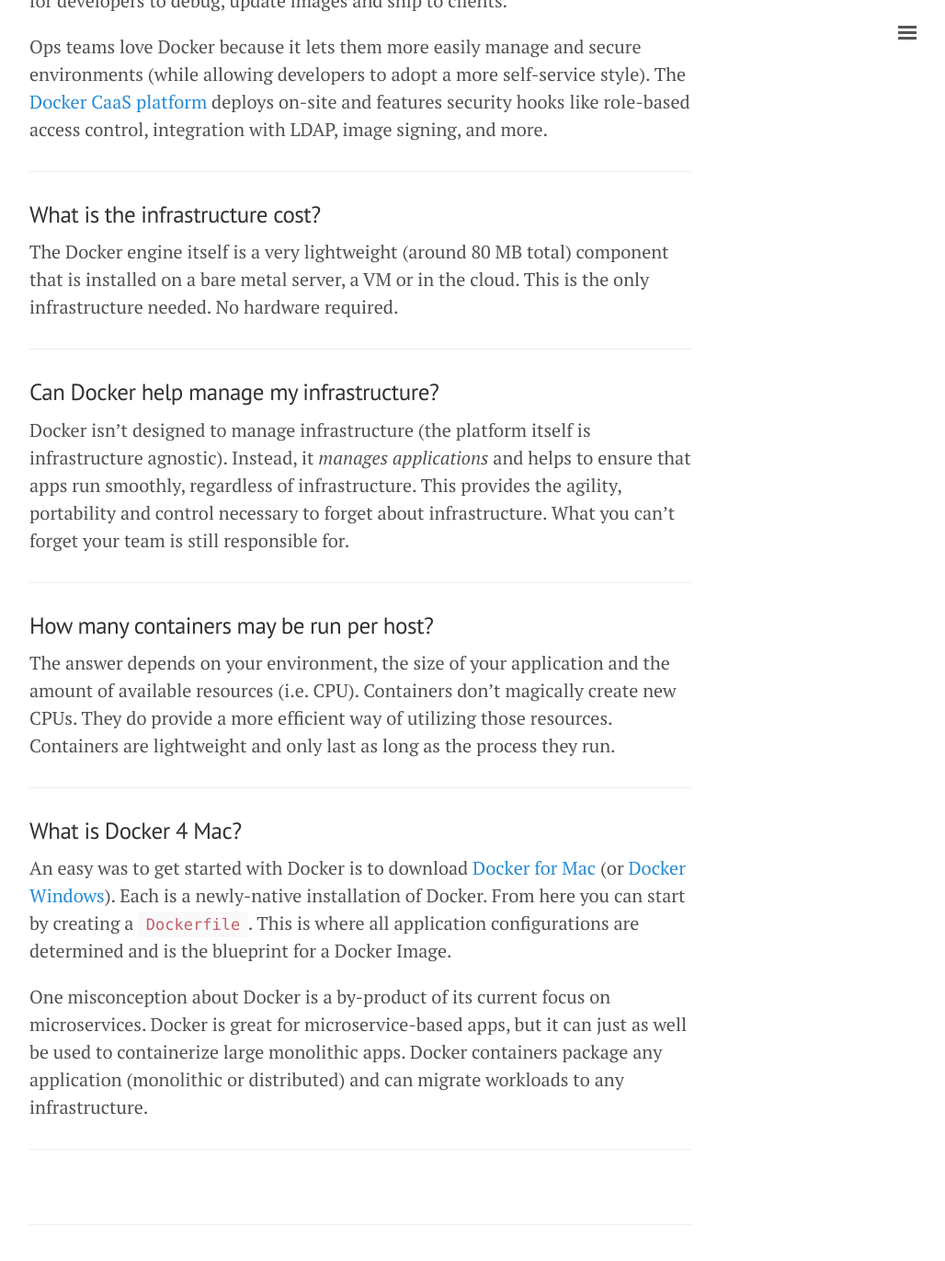
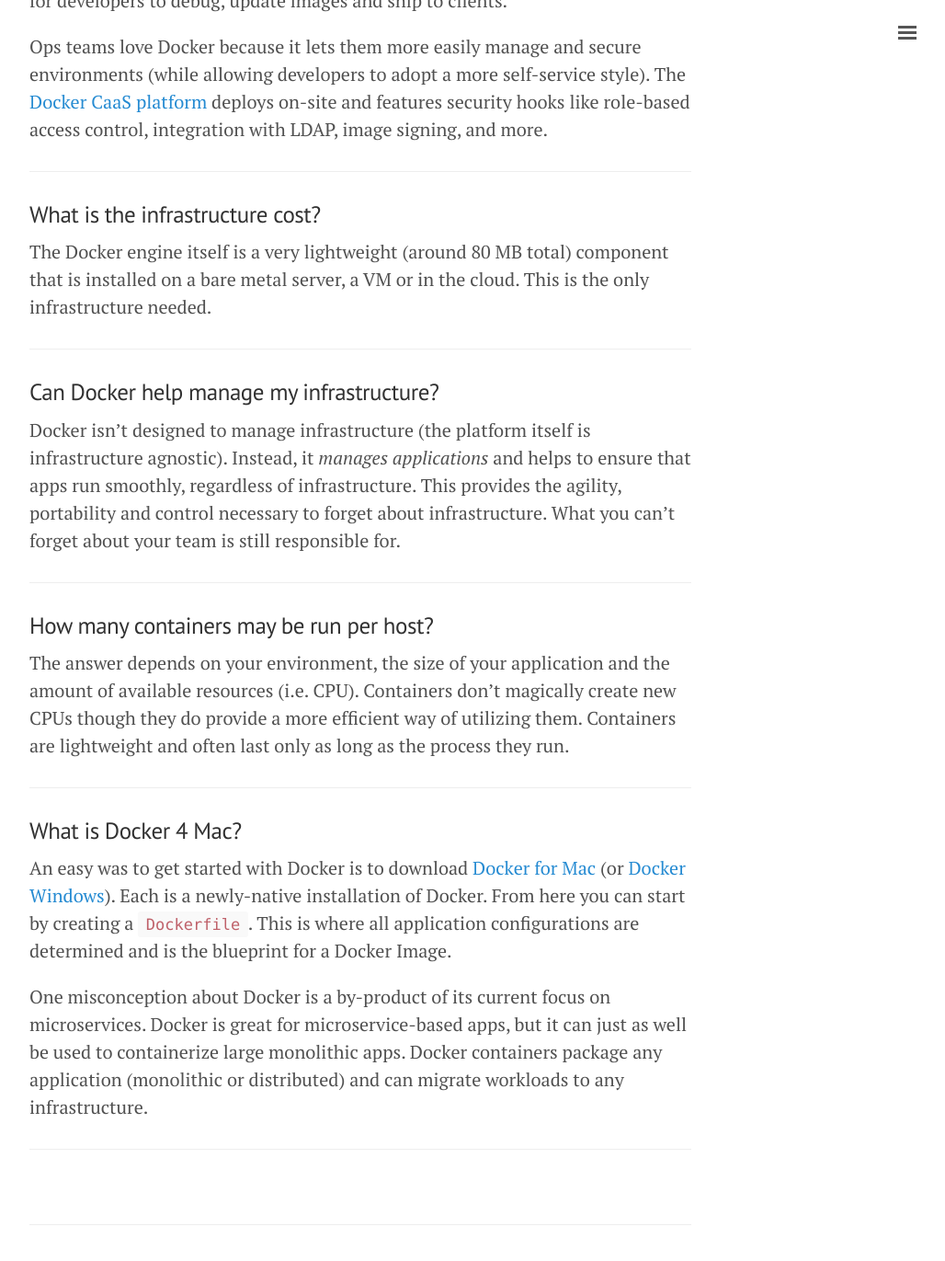
Before and after one commit to geraldmc/geraldmc.github.io, a Jekyll site: the page built from _posts/2016-07-12-docker-mac.md, in a window 1280 px wide and 1400 px high, scrolled down 1154 px. Shown: the top 1371 px of the window at 92% size, without its empty margins (248-1276 px from the left). Built offline with Jekyll 4.4.1, drawn with Linux system fonts in a browser that asks for light colours.

Commit message:
cleans up

```diff
--- a/_posts/2016-07-12-docker-mac.md
+++ b/_posts/2016-07-12-docker-mac.md
@@ -30,19 +30,19 @@ Ops teams love Docker because it lets them more easily manage and secure environ
 
 ### What is the infrastructure cost?
 
-The Docker engine itself is a very lightweight (around 80 MB total) component that is installed on a bare metal server, a VM or in the cloud. This is the only infrastructure needed. No hardware required.
+The Docker engine itself is a very lightweight (around 80 MB total) component that is installed on a bare metal server, a VM or in the cloud. This is the only infrastructure needed.
 
 ---
 
 ### Can Docker help manage my infrastructure?
 
-Docker isn’t designed to manage infrastructure (the platform itself is infrastructure agnostic). Instead, it *manages applications* and helps to ensure that apps run smoothly, regardless of infrastructure. This provides the agility, portability and control necessary to forget about infrastructure. What you can't forget your team is still responsible for.
+Docker isn’t designed to manage infrastructure (the platform itself is infrastructure agnostic). Instead, it *manages applications* and helps to ensure that apps run smoothly, regardless of infrastructure. This provides the agility, portability and control necessary to forget about infrastructure. What you can't forget about your team is still responsible for.
 
 ---
 
 ### How many containers may be run per host?
 
-The answer depends on your environment, the size of your application and the amount of available resources (i.e. CPU). Containers don't magically create new CPUs. They do provide a more efficient way of utilizing those resources. Containers are lightweight and only last as long as the process they run.
+The answer depends on your environment, the size of your application and the amount of available resources (i.e. CPU). Containers don't magically create new CPUs though they do provide a more efficient way of utilizing them. Containers are lightweight and often last only as long as the process they run.
 
 ---
 
```
